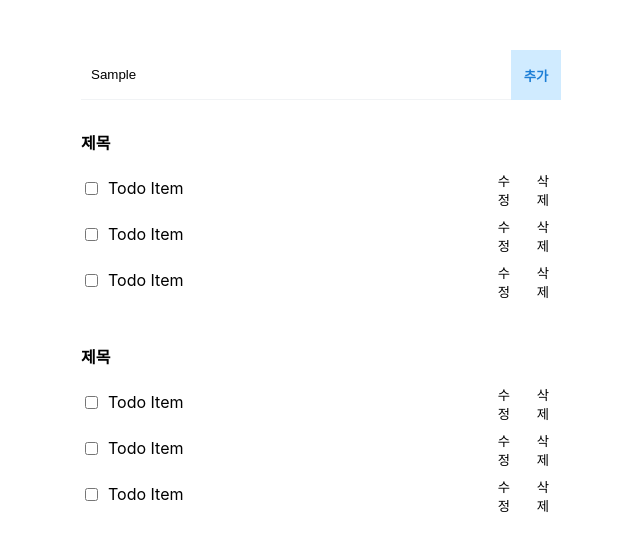
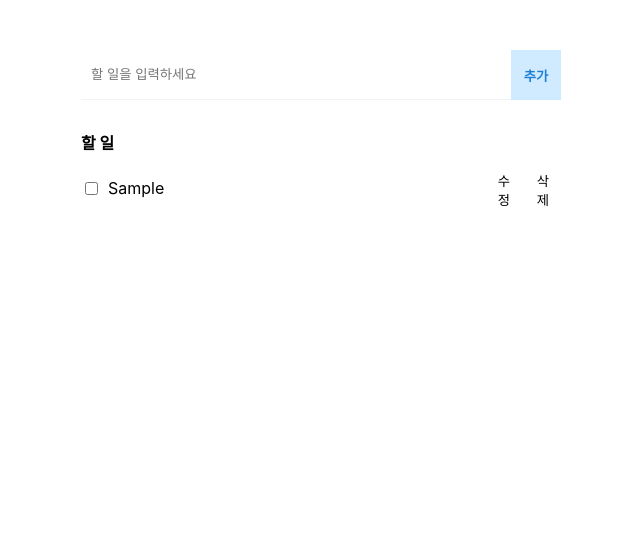
Before and after one commit to mhui123/todo2, a React (Create React App) app: page / in a window 1280 px wide. Both pictures are taken after typing "Sample" into the empty fields and a click on the button "추가". Shown: the top 550 px of the page, without its empty margins (319-959 px from the left). Built offline with nearby package versions, Linux system fonts and the light colour scheme.

Commit message:
추가기능 구현했음

```diff
--- a/package.json
+++ b/package.json
@@ -8,6 +8,7 @@
     "@testing-library/user-event": "^12.1.10",
     "eslint-config-airbnb": "^18.2.1",
     "prettier": "2.3.2",
+    "prop-types": "^15.7.2",
     "react": "^17.0.2",
     "react-dom": "^17.0.2",
     "react-scripts": "4.0.3",
--- a/src/Components/InputBox.jsx
+++ b/src/Components/InputBox.jsx
@@ -1,17 +1,57 @@
-import React from 'react';
+import React, { useEffect, useRef, useState } from 'react';
+import Proptypes from 'prop-types';
 
-const InputBox = () => (
+const InputBox = ({ todoList, setTodoList }) => {
+  const [text, setText] = useState('');
+  const inputRef = useRef(null); //DOM에 직접 접근할 때 사용
+
+  const onChangeInput = (e) => {
+    setText(e.target.value);
+  };
+
+  const onClickAddButton = () => {
+    const nextTodoList = todoList.concat({
+      id: todoList.length,
+      text,
+    });
+    setTodoList(nextTodoList);
+
+    setText('');
+    inputRef.current.focus();
+  };
+  useEffect(() => {
+    console.log(todoList);
+  }, [todoList]);
+  return (
     <div className="todoapp__inputbox">
       <input
         type="text"
         name="todoItem"
+        value={text}
+        ref={inputRef}
         placeholder="할 일을 입력하세요"
         className="todoapp__inputbox-inp"
+        onChange={onChangeInput}
       />
-    <button type="submit" className="todoapp__inputbox-add-btn">
+      <button
+        type="submit"
+        className="todoapp__inputbox-add-btn"
+        onClick={onClickAddButton}
+      >
         추가
       </button>
     </div>
   );
+};
 
 export default InputBox;
+
+InputBox.propTypes = {
+  todoList: Proptypes.arrayOf(
+    Proptypes.shape({
+      id: Proptypes.number.isRequired,
+      text: Proptypes.string.isRequired,
+    }).isRequired
+  ),
+  setTodoList: Proptypes.func.isRequired,
+};
--- a/src/Components/TodoItem.jsx
+++ b/src/Components/TodoItem.jsx
@@ -1,9 +1,10 @@
 import React from 'react';
+import PropTypes from 'prop-types';
 
-const TodoItem = () => (
+const TodoItem = ({ todoItem, todoList, setTodoList }) => (
   <li className="todoapp__item">
     <input type="checkbox" className="todoapp__item-checkbox" />
-    <span className="todoapp__item-ctx">Todo Item</span>
+    <span className="todoapp__item-ctx">{todoItem.text}</span>
     <button type="button" className="todoapp__item-edit-btn">
       수정
     </button>
@@ -13,4 +14,17 @@ const TodoItem = () => (
   </li>
 );
 
+TodoItem.propTypes = {
+  todoItem: PropTypes.shape({
+    id: PropTypes.number,
+    text: PropTypes.string.isRequired,
+  }),
+  todoList: PropTypes.arrayOf(
+    PropTypes.shape({
+      id: PropTypes.number.isRequired,
+      text: PropTypes.string.isRequired,
+    })
+  ),
+  setTodoList: PropTypes.func.isRequired,
+};
 export default TodoItem;
--- a/src/Components/TodoItemList.jsx
+++ b/src/Components/TodoItemList.jsx
@@ -1,15 +1,35 @@
 import React from 'react';
+import PropTypes from 'prop-types';
 import TodoItem from './TodoItem';
 
-const TodoItemList = () => (
+const TodoItemList = ({ title, todoList, setTodoList }) => (
   <div className="todoapp__list">
-    <p className="todoapp__list-tit">제목</p>
+    <p className="todoapp__list-tit">{title}</p>
+
     <ul className="todoapp__list-ul">
-      <TodoItem />
-      <TodoItem />
-      <TodoItem />
+      {todoList && //todoList 있을때만 출력
+        todoList.map((todoItem) => (
+          <TodoItem
+            key={todoItem.id}
+            todoItem={todoItem}
+            todoList={todoList}
+            setTodoList={setTodoList}
+          />
+        ))}
     </ul>
   </div>
 );
 
+//key는 React에서 빠르게 화면변화를 인지해 효율적으로 리랜더링하기 위해 사용한다
+//단 key값은 고유한 값이어야 함.(unique)
+TodoItemList.propTypes = {
+  title: PropTypes.string.isRequired,
+  todoList: PropTypes.arrayOf(
+    PropTypes.shape({
+      id: PropTypes.number.isRequired,
+      text: PropTypes.string.isRequired,
+    })
+  ),
+  setTodoList: PropTypes.func.isRequired,
+};
 export default TodoItemList;
--- a/src/Pages/Home.jsx
+++ b/src/Pages/Home.jsx
@@ -1,13 +1,21 @@
-import React from 'react';
+import React, { useState } from 'react';
 import InputBox from '../Components/InputBox';
 import TodoItemList from '../Components/TodoItemList';
 
-const Home = () => (
-  <div className="homepage__container">
-    <InputBox />
-    <TodoItemList />
-    <TodoItemList />
-  </div>
-);
+const Home = () => {
+  const [todoList, setTodoList] = useState([]);
+
+  return (
+    <div className="homepage__container">
+      <InputBox todoList={todoList} setTodoList={setTodoList} />
+      <TodoItemList
+        title={'할 일'}
+        todoList={todoList}
+        setTodoList={setTodoList}
+      />
+      <TodoItemList />
+    </div>
+  );
+};
 
 export default Home;
```
Lines whose indentation alone changed are shown as unchanged.
